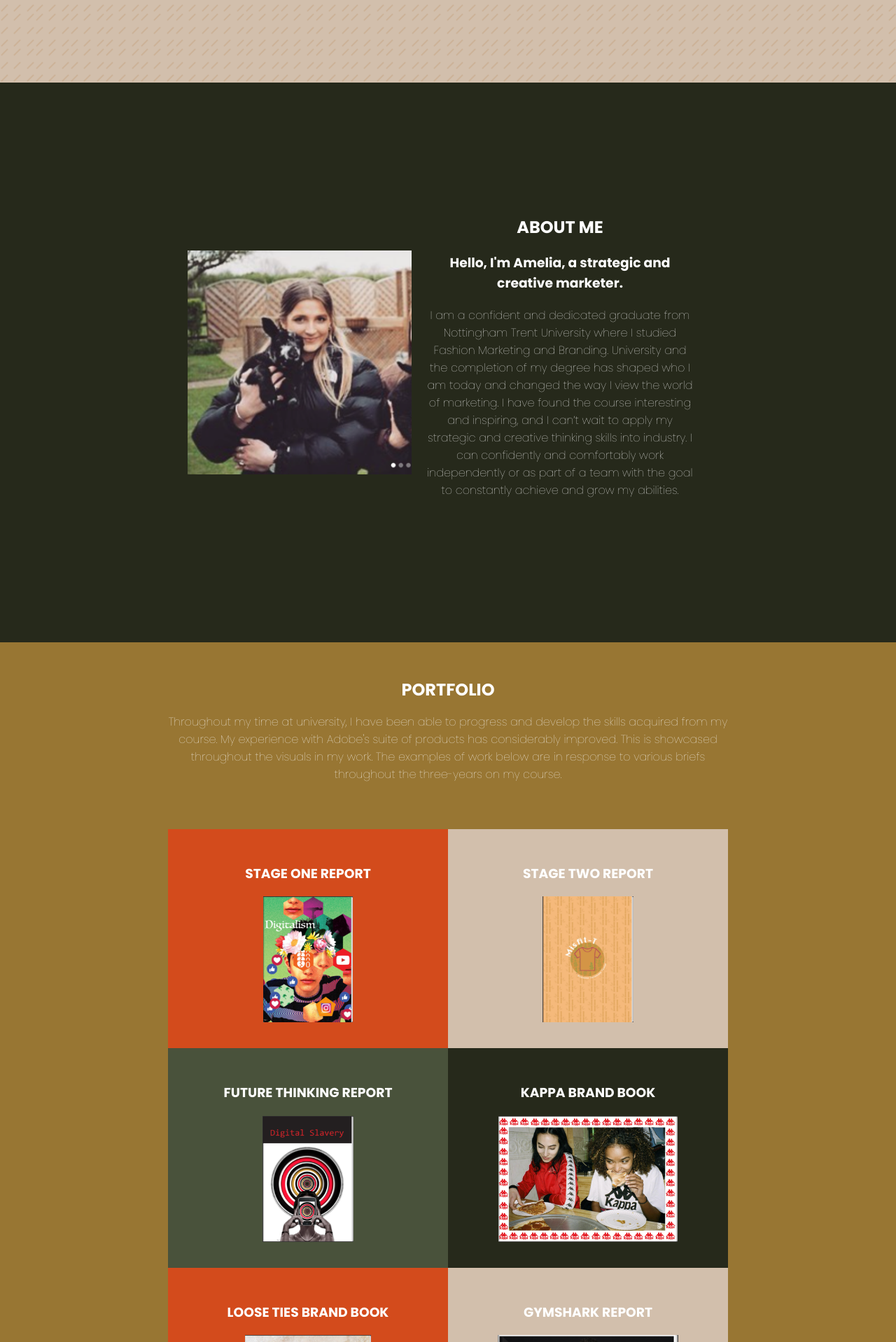
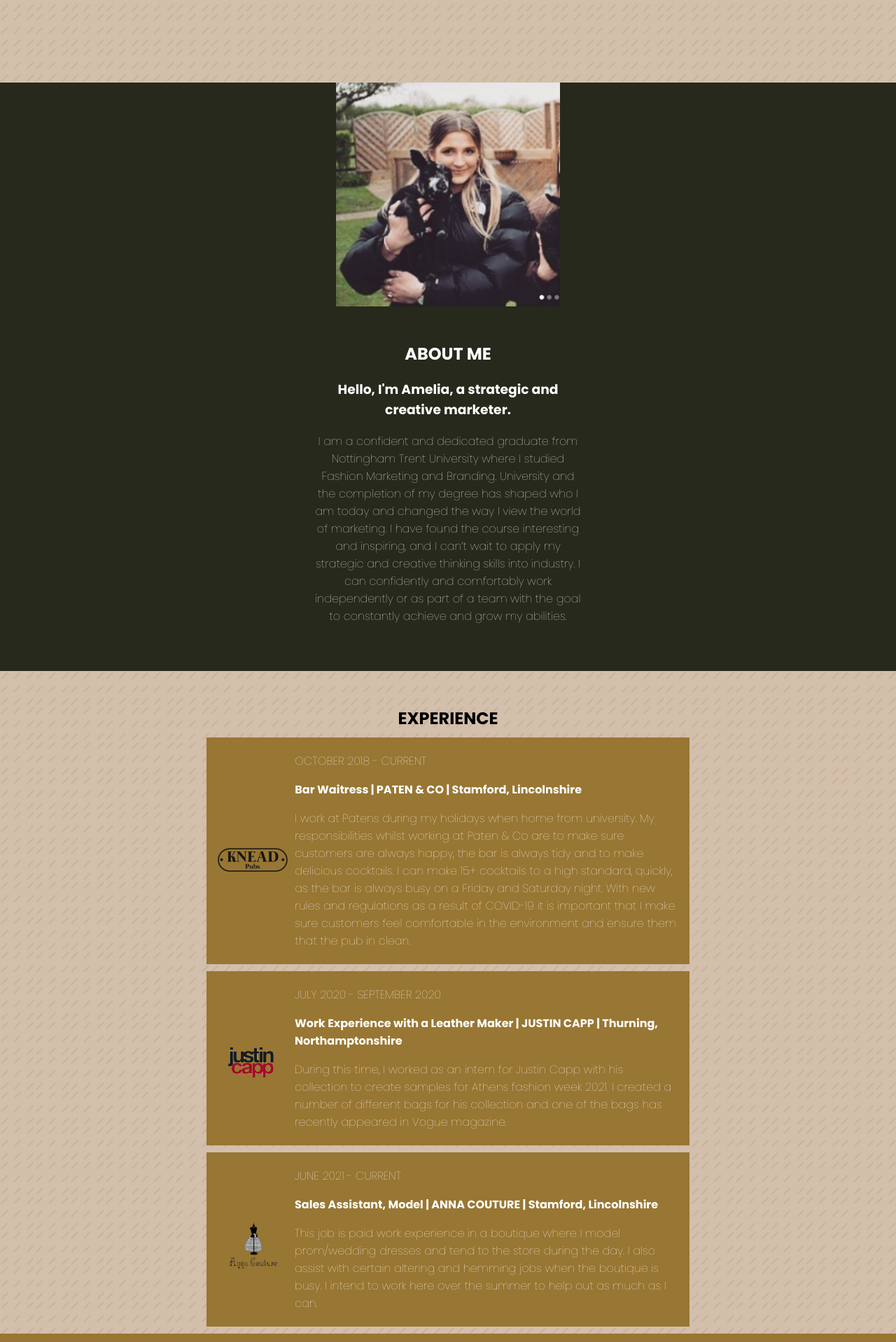
Before and after one commit to robbaile/amelia-portfolio, a Next.js app: page / in a window 1280 px wide. Shown: the part 682-2600 px from the top of the page at 70% size. Built offline with nearby package versions, Linux system fonts and the light colour scheme.

Commit message:
add links

```diff
--- a/pages/index.js
+++ b/pages/index.js
@@ -54,6 +54,43 @@ export default function Home() {
                 <h3>Hello, I'm Amelia, a strategic and creative marketer.</h3>
                 <p>I am a confident and dedicated graduate from Nottingham Trent University where I studied Fashion Marketing and Branding. University and the completion of my degree has shaped who I am today and changed the way I view the world of marketing. I have found the course interesting and inspiring, and I can’t wait to apply my strategic and creative thinking skills into industry. I can confidently and comfortably work independently or as part of a team with the goal to constantly achieve and grow my abilities.</p>
             </div>
+        </div>
+        <div id="Experience" className={styles['beige_page']}>
+          <div>
+            <h2>EXPERIENCE</h2>
+            <div className={styles['experience-container']}>
+              <div className={styles.experience}>
+                <div className={styles['image-container']}>
+                  <img className={styles['experience-logo']} src={'/knead-pubs-logo-dark.png'} alt={"knead pubs"} />
+                </div>
+                <div>
+                  <p>OCTOBER 2018 - CURRENT</p>
+                  <p><strong>Bar Waitress | PATEN & CO | Stamford, Lincolnshire</strong></p>
+                  <p>I work at Patens during my holidays when home from university. My responsibilities whilst working at Paten & Co are to make sure customers are always happy, the bar is always tidy and to make delicious cocktails. I can make 15+ cocktails to a high standard, quickly, as the bar is always busy on a Friday and Saturday night. With new rules and regulations as a result of COVID-19 it is important that I make sure customers feel comfortable in the environment and ensure them that the pub in clean. </p>
+                </div>
+              </div>
+              <div className={styles.experience}>
+                <div className={styles['image-container']}>
+                  <img className={styles['experience-logo-2']} src={'/justin-capp-logo.png'} alt={"justin capp"} />
+                </div>
+                <div>
+                  <p>JULY 2020 - SEPTEMBER 2020</p>
+                  <p><strong>Work Experience with a Leather Maker | JUSTIN CAPP | Thurning, Northamptonshire</strong></p>
+                  <p>During this time, I worked as an intern for Justin Capp with his collection to create samples for Athens fashion week 2021. I created a number of different bags for his collection and one of the bags has recently appeared in Vogue magazine.</p>
+                </div>
+              </div>
+              <div className={styles.experience}>
+                <div className={styles['image-container']}>
+                  <img className={styles['experience-logo-2']} src={'/anna-coture.png'} alt={"anna coture"} />
+                </div>
+                <div>
+                  <p>JUNE 2021 - CURRENT</p>
+                  <p><strong>Sales Assistant, Model | ANNA COUTURE | Stamford, Lincolnshire</strong></p>
+                  <p>This job is paid work experience in a boutique where I model prom/wedding dresses and tend to the store during the day. I also assist with certain altering and hemming jobs when the boutique is busy. I intend to work here over the summer to help out as much as I can.</p>
+                </div>
+              </div>
+            </div>
+          </div>
         </div>
         <div id="Portfolio" className={styles['container_mustard']}>
           <h2>PORTFOLIO</h2>
@@ -121,47 +158,15 @@ export default function Home() {
               <p><strong>COLLABORATIVE ETHOS</strong></p>
             </div>
             <div className={styles.polaroid}>
-              <img className={styles['polaroid-photo']} src="/insta/margot.png"/>
+              <img className={styles['polaroid-photo']} src="/insta/you-can-do-it.png"/>
               <p><strong>CAN DO ATTITUDE</strong></p>
             </div>
           </div>
         </div>
-        <div id="Experience" className={styles['beige_page']}>
-          <div>
-            <h2>EXPERIENCE</h2>
-            <div className={styles['experience-container']}>
-              <div className={styles.experience}>
-                <div className={styles['image-container']}>
-                  <img className={styles['experience-logo']} src={'/knead-pubs-logo-dark.png'} alt={"knead pubs"} />
-                </div>
-                <div>
-                  <p>OCTOBER 2018 - CURRENT</p>
-                  <p><strong>Bar Waitress | PATEN & CO | Stamford, Lincolnshire</strong></p>
-                  <p>I work at Patens during my holidays when home from university. My responsibilities whilst working at Paten & Co are to make sure customers are always happy, the bar is always tidy and to make delicious cocktails. I can make 15+ cocktails to a high standard, quickly, as the bar is always busy on a Friday and Saturday night. With new rules and regulations as a result of COVID-19 it is important that I make sure customers feel comfortable in the environment and ensure them that the pub in clean. </p>
-                </div>
-              </div>
-              <div className={styles.experience}>
-                <div className={styles['image-container']}>
-                  <img className={styles['experience-logo-2']} src={'/justin-capp-logo.png'} alt={"justin capp"} />
-                </div>
-                <div>
-                  <p>JULY 2020 - SEPTEMBER 2020</p>
-                  <p><strong>Work Experience with a Leather Maker | JUSTIN CAPP | Thurning, Northamptonshire</strong></p>
-                  <p>During this time, I worked as an intern for Justin Capp with his collection to create samples for Athens fashion week 2021. I created a number of different bags for his collection and one of the bags has recently appeared in Vogue magazine.</p>
-                </div>
-              </div>
-              <div className={styles.experience}>
-                <div className={styles['image-container']}>
-                  <img className={styles['experience-logo-2']} src={'/anna-coture.png'} alt={"anna coture"} />
-                </div>
-                <div>
-                  <p>JUNE 2021 - CURRENT</p>
-                  <p><strong>Sales Assistant, Model | ANNA COUTURE | Stamford, Lincolnshire</strong></p>
-                  <p>This job is paid work experience in a boutique where I model prom/wedding dresses and tend to the store during the day. I also assist with certain altering and hemming jobs when the boutique is busy. I intend to work here over the summer to help out as much as I can.</p>
-                </div>
-              </div>
-            </div>
-          </div>
+        <div className={styles['container_green-dark']}>
+          <h2>CONTACT ME</h2>
+          <p>Phone number:  <strong><a href="tel:07503 622636">07503 622636</a></strong></p>
+          <p>Email:  <strong><a href="mailto:amelia.fraser8@outlook.com">amelia.fraser8@outlook.com</a></strong></p>
         </div>
       </main>
     </div>
--- a/styles/Home.module.scss
+++ b/styles/Home.module.scss
@@ -168,6 +168,10 @@ $colour-beige-dark: #D1B9A1;
 
 .about-me-image {
   height: 40vh;
+  padding-top: 20px;
+  @media only screen and (min-width: 600px) {
+    padding-top: 0;
+  }
 }
 
 .flex-left {
@@ -259,7 +263,7 @@ $colour-beige-dark: #D1B9A1;
 .beige_page {
   min-height: 100vh;
   width: 100vw;
-  background-color: $colour-beige;
+  background: url("../public/background.svg");
   display: flex;
   flex-direction: column;
   align-items: center;
@@ -315,3 +319,15 @@ $colour-beige-dark: #D1B9A1;
     margin: 5px !important;
   }
 }
+
+.container_green-dark {
+  text-align: center;
+  min-height: 100vh;
+  width: 100vw;
+  background-color: $colour-green-dark;
+  color: white;
+  display: flex;
+  flex-direction: column;
+  justify-content: center;
+  align-items: center;
+}
```
Also changed, not shown: public/insta/you-can-do-it.png (added).
